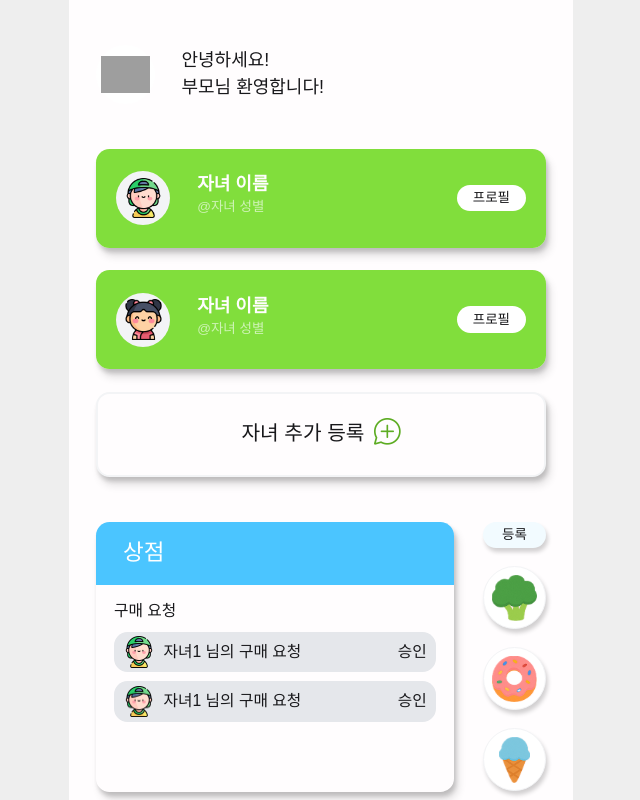
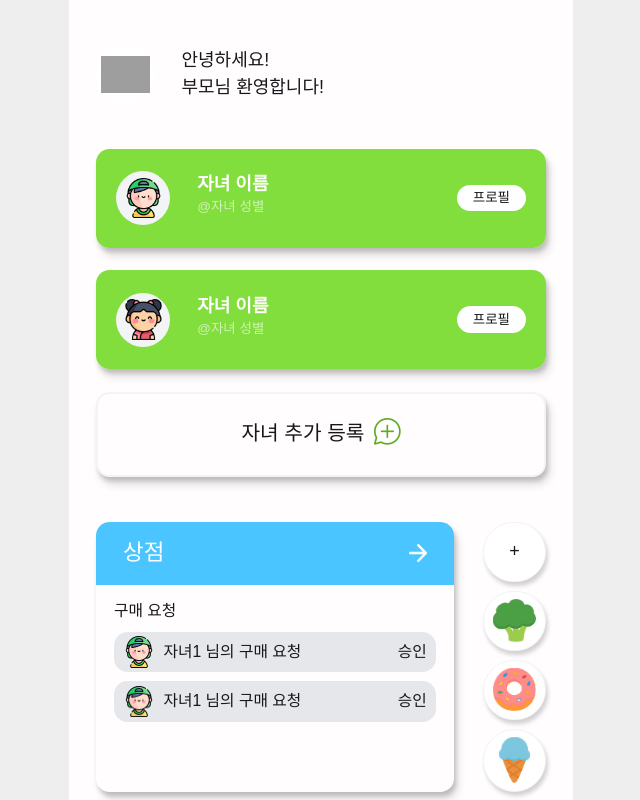
Before and after one commit to team-popo-world/parent-popo-world-front, a React (Vite) app: page / in a window 1280 px wide. Shown: the top 800 px of the page, without its empty margins (319-959 px from the left). Built offline with nearby package versions, Linux system fonts and the light colour scheme; grey boxes are pictures that could not be loaded; a web font is replaced by a local one.

Commit message:
ui: 방향표 이미지 추가, 상품 추가 아이콘 변경경

```diff
--- a/src/features/home/HomePage.tsx
+++ b/src/features/home/HomePage.tsx
@@ -9,7 +9,7 @@ import broccoli from "../../assets/image/common/broccoli.png";
 import donuts from "../../assets/image/common/donuts.png";
 import icecream from "../../assets/image/common/icecream.png";
 import rightArrow from "../../assets/image/common/right-arrow.png";
-
+import whiteRightArrow from "../../assets/image/common/white-right-arrow.png";
 type LabelListProps = {
   x?: number | string;
   y?: number | string;
@@ -92,8 +92,9 @@ export const HomePage: React.FC = () => {
           {/* 상점 카드 */}
           <div className="flex gap-x-6.5 justify-between h-60 mb-5">
             <div className="w-full h-full  shadow-custom rounded-xl">
-              <div className="flex items-center text-xl text-white font-medium px-6 py-3.5 w-full  bg-main-blue-300 rounded-t-xl">
-                상점
+              <div className="flex justify-between items-center text-xl text-white font-medium px-6 py-3.5 w-full  bg-main-blue-300 rounded-t-xl">
+                <span className="">상점</span>
+                <img src={whiteRightArrow} alt="" className="w-4 h-4 object-contain " />
               </div>
               <div className="flex flex-col px-4 py-3.5 text-sm justify-between gap-y-2 ">
                 <h4 className="">구매 요청</h4>
@@ -116,8 +117,8 @@ export const HomePage: React.FC = () => {
               </div>
             </div>
             <div className="flex flex-col justify-between gap-y-2 h-full">
-              <div className="px-2 py-1 bg-[#F2FBFF] shadow-custom-2 rounded-full text-xs flex items-center justify-center">
-                등록
+              <div className="flex items-center justify-center w-14 h-14 bg-white border border-gray-100 shadow-custom-2 rounded-full">
+                +
               </div>
               <div className="flex items-center justify-center w-14 h-14 bg-white border border-gray-100 shadow-custom-2 rounded-full">
                 <img src={broccoli} alt="" className="w-3/4 h-3/4 object-contain" />
```
Also changed, not shown: src/assets/image/common/white-right-arrow.png (added).
